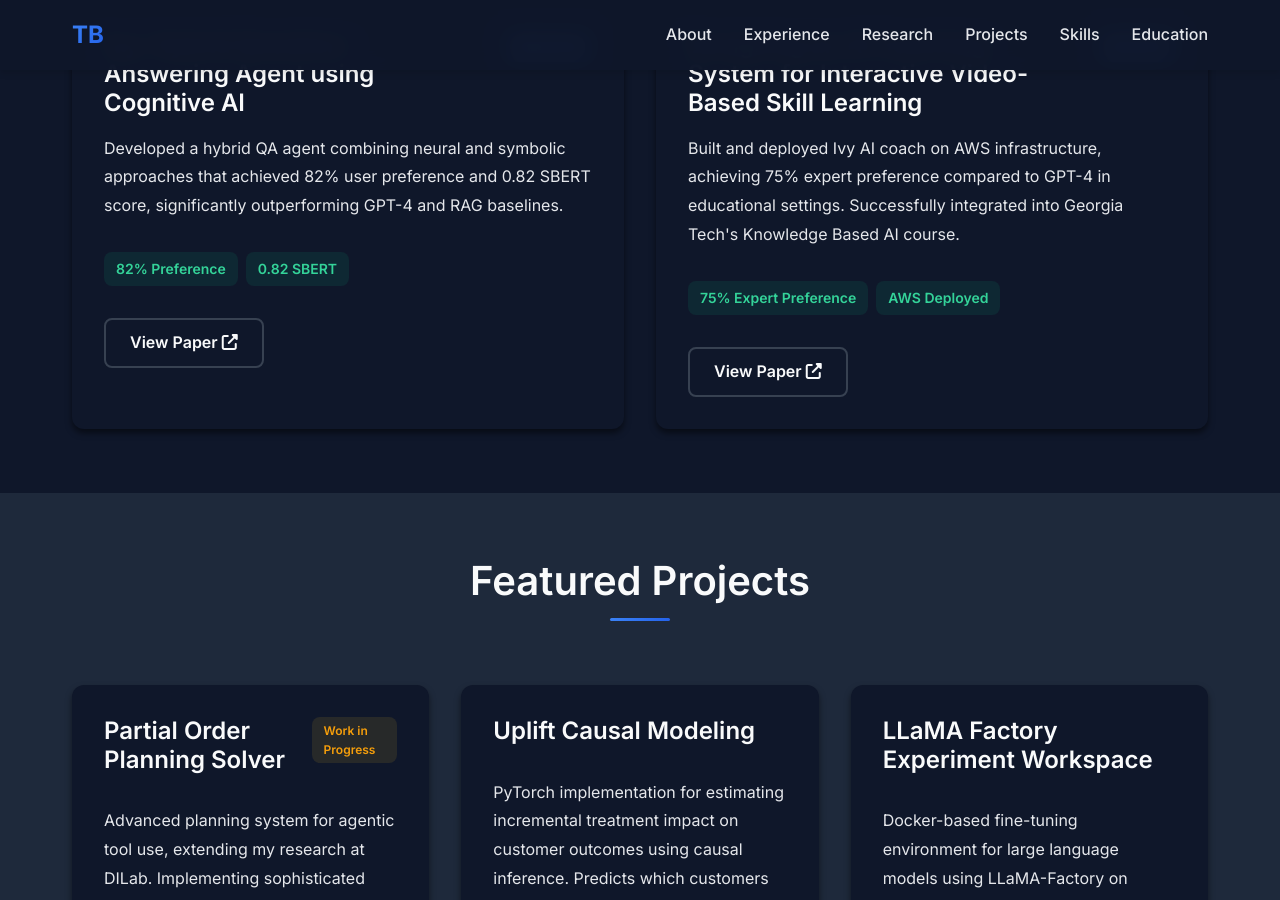
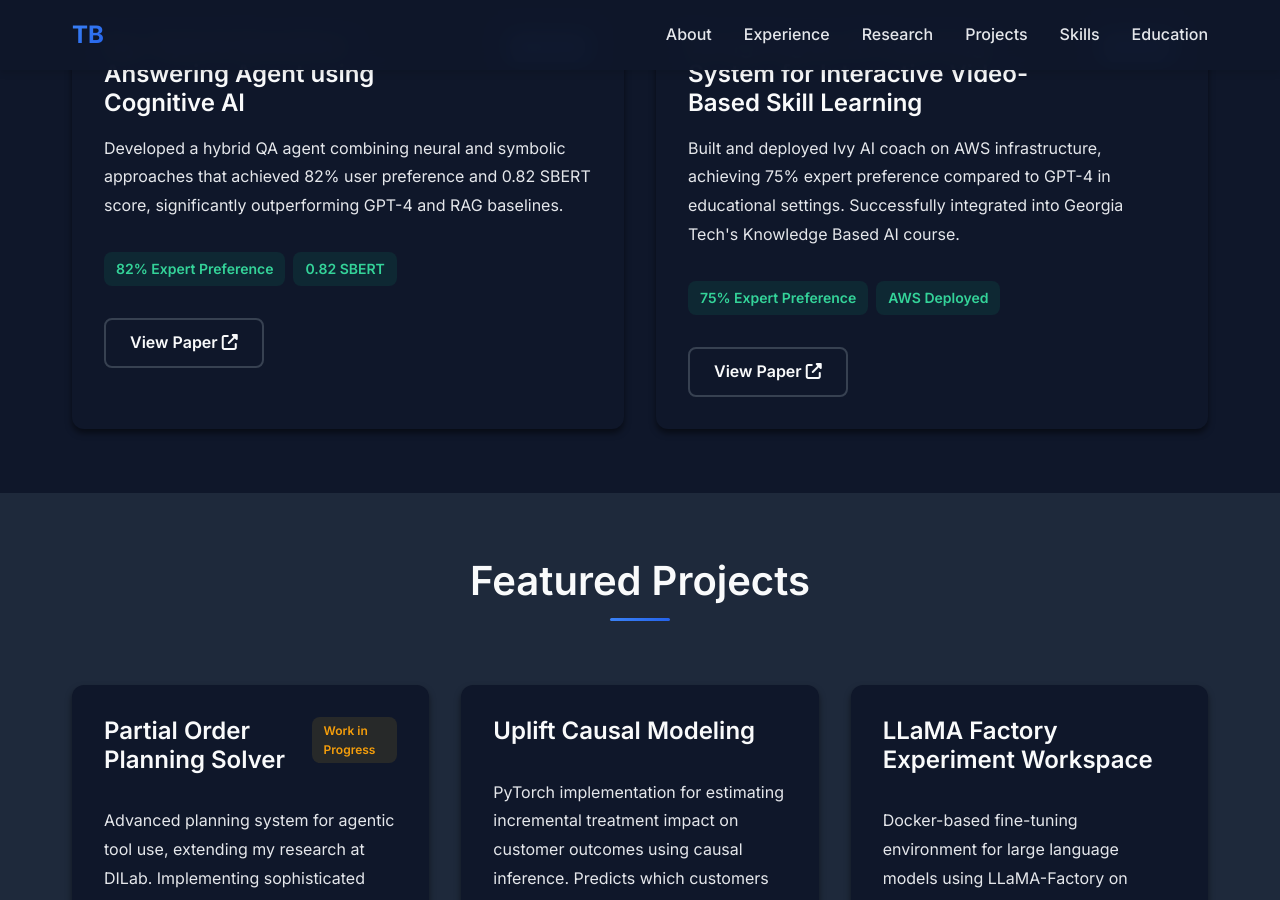
Before and after one commit to tim-bydlon/tim-bydlon.github.io, a Jekyll site: the page built from index.html, in a window 1280 px wide and 900 px high, scrolled down 2333 px. Built offline with Jekyll 4.4.1, drawn with Linux system fonts in a browser that asks for light colours.

Commit message:
minor update

```diff
--- a/index.html
+++ b/index.html
@@ -89,7 +89,7 @@ layout: default
           and 0.82 SBERT score, significantly outperforming GPT-4 and RAG baselines.
         </p>
         <div class="publication-metrics">
-          <span class="metric-badge">82% Preference</span>
+          <span class="metric-badge">82% Expert Preference</span>
           <span class="metric-badge">0.82 SBERT</span>
         </div>
         <a href="https://link.springer.com/chapter/10.1007/978-3-031-98417-4_17" target="_blank" class="btn btn-outline">
```
